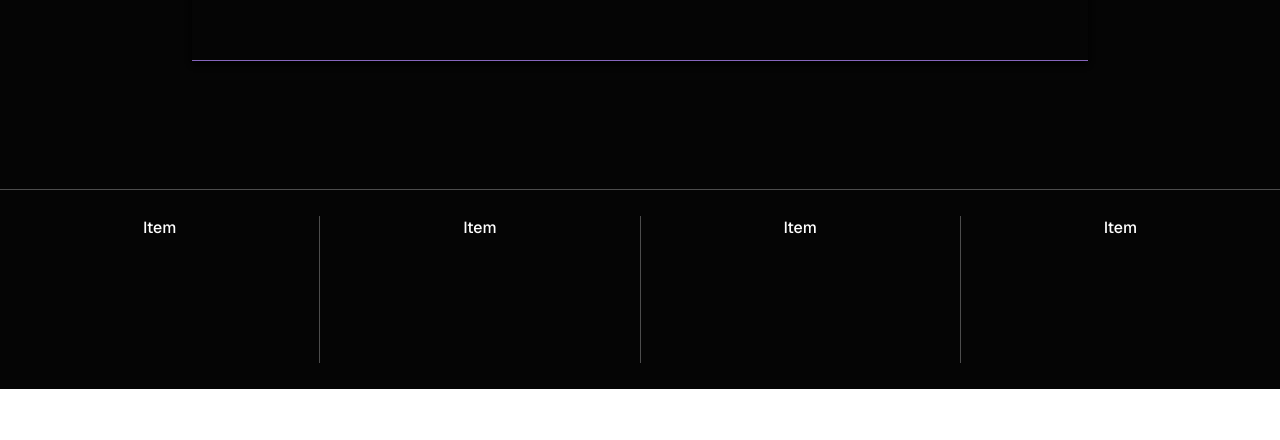
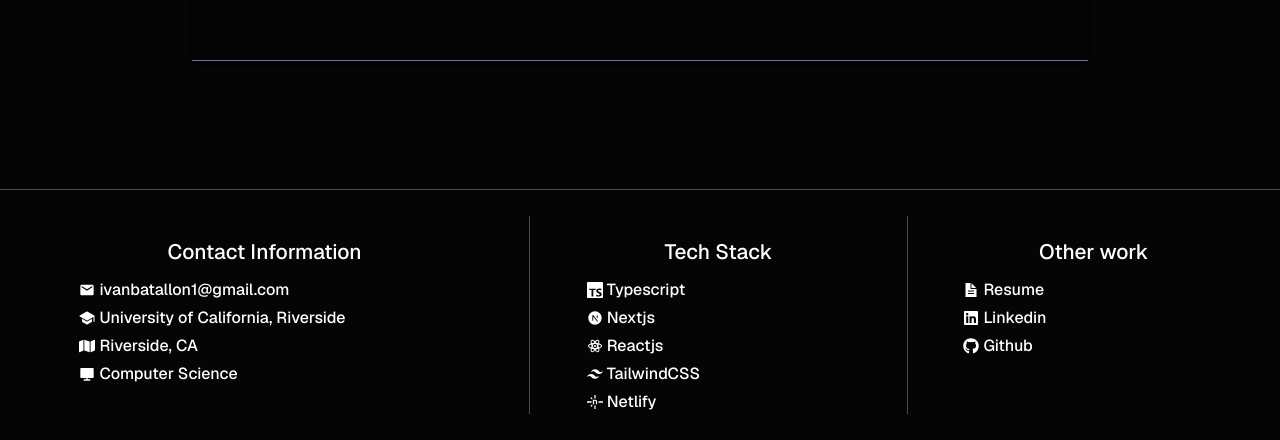
Before and after one commit to ivanneto02/portfolio-website, a Next.js app in the folder client/: page / in a window 1280 px wide. Shown: the part 883-1323 px from the top of the page. Before the commit the page ends 1272 px from the top, so only its background shows below. Built offline with nearby package versions, Linux system fonts and the light colour scheme.

Commit message:
Completed Footer
TODO: need some design around the footer. Think of a better way to
display these items.

```diff
--- a/client/src/app/components/ui/Footer.tsx
+++ b/client/src/app/components/ui/Footer.tsx
@@ -2,6 +2,20 @@
 
 import { DarkModeContext } from "@/app/context";
 import { useContext } from "react";
+import { MdEmail } from "react-icons/md";
+import { IoSchool } from "react-icons/io5";
+import { FaMap } from "react-icons/fa";
+import { RiComputerFill } from "react-icons/ri";
+import { SiTypescript } from "react-icons/si";
+import { RiNextjsFill } from "react-icons/ri";
+import { RiReactjsLine } from "react-icons/ri";
+import { RiTailwindCssFill } from "react-icons/ri";
+import { SiNetlify } from "react-icons/si";
+import { FaLinkedin } from "react-icons/fa6";
+import { FaGithub } from "react-icons/fa6";
+import { IoDocumentTextSharp } from "react-icons/io5";
+import { FooterLink } from "./FooterLink";
+
 
 export function Footer() {
         const { darkMode } = useContext(DarkModeContext);
@@ -9,10 +23,33 @@ export function Footer() {
         const className = "text-black dark:text-white divide-gray1 border-t-1 dark:border-t-gray1 border-t-dark4 divide-x-1 min-h-50 flex font-medium justify-between bg-white dark:bg-dark4 pl-[0%] pr-[0%] pt-[2%] pb-[2%] h-[20%]";
         return (
                 <div className={darkMode ? className + " dark" : className} >
-                        <div className="flex-grow text-center text-top">Item</div>
-                        <div className="flex-grow text-center text-top">Item</div>
-                        <div className="flex-grow text-center text-top">Item</div>
-                        <div className="flex-grow text-center text-top">Item</div>
-                </ div>
+                        <div className="flex-grow text-center text-top">
+                                <h6>Contact Information</h6>
+                                <div className="flex flex-col items-left pl-[15%] gap-1">
+                                        <FooterLink href="mailto:ivanbatallon1@gmail.com"><MdEmail />ivanbatallon1@gmail.com</FooterLink>
+                                        <FooterLink href="https://www.ucr.edu/"><IoSchool />University of California, Riverside</FooterLink>
+                                        <FooterLink href="https://www.google.com/maps/place/riverside+ca/data=!4m2!3m1!1s0x80dca6df7ff47dbb:0xf7a1d705135e0ae8?sa=X&ved=1t:155783&ictx=111"><FaMap />Riverside, CA</FooterLink>
+                                        <FooterLink href="https://www.engr.ucr.edu/"><RiComputerFill />Computer Science</FooterLink>
+                                </div>
+                        </div>
+                        <div className="flex-grow text-center text-top">
+                                <h6>Tech Stack</h6>
+                                <div className="flex flex-col items-left pl-[15%] gap-1">
+                                        <FooterLink href="https://www.typescriptlang.org/"><SiTypescript />Typescript</FooterLink>
+                                        <FooterLink href="https://nextjs.org/"><RiNextjsFill />Nextjs</FooterLink>
+                                        <FooterLink href="https://react.dev/"><RiReactjsLine />Reactjs</FooterLink>
+                                        <FooterLink href="https://tailwindcss.com/"><RiTailwindCssFill />TailwindCSS</FooterLink>
+                                        <FooterLink href="https://www.netlify.com/"><SiNetlify />Netlify</FooterLink>
+                                </div>
+                        </div>
+                        <div className="flex-grow text-center text-top">
+                                <h6>Other work</h6>
+                                <div className="flex flex-col items-left pl-[15%] gap-1">
+                                        <FooterLink href="https://docs.google.com/document/d/1WJInUWfr5vqFRe2XMcU9oozOaHX8jTv-4adBut4mvHQ/edit?usp=sharing"><IoDocumentTextSharp />Resume</FooterLink>
+                                        <FooterLink href="https://www.linkedin.com/in/ivan-neto/"><FaLinkedin />Linkedin</FooterLink>
+                                        <FooterLink href="https://github.com/ivanneto02/"><FaGithub />Github</FooterLink>
+                                </div>
+                        </div>
+                </ div >
         );
 }
--- /dev/null
+++ b/client/src/app/components/ui/FooterLink.tsx
@@ -0,0 +1,12 @@
+import React from "react";
+
+interface Props {
+        children: React.ReactNode;
+        href: string;
+}
+
+export function FooterLink({ children, href }: Props) {
+        return (
+                <a className="text-black dark:text-white cursor-pointer no-underline flex items-center gap-1" href={href} target="_blank" rel="noreferrer">{children}</a>
+        );
+}
--- a/client/src/app/components/ui/index.ts
+++ b/client/src/app/components/ui/index.ts
@@ -5,4 +5,5 @@ export * from "./Header";
 export * from "./Content";
 export * from "./CodeBlock";
 export * from "./HeaderLink";
+export * from "./FooterLink";
 export * from "./ThemeButton";
```
